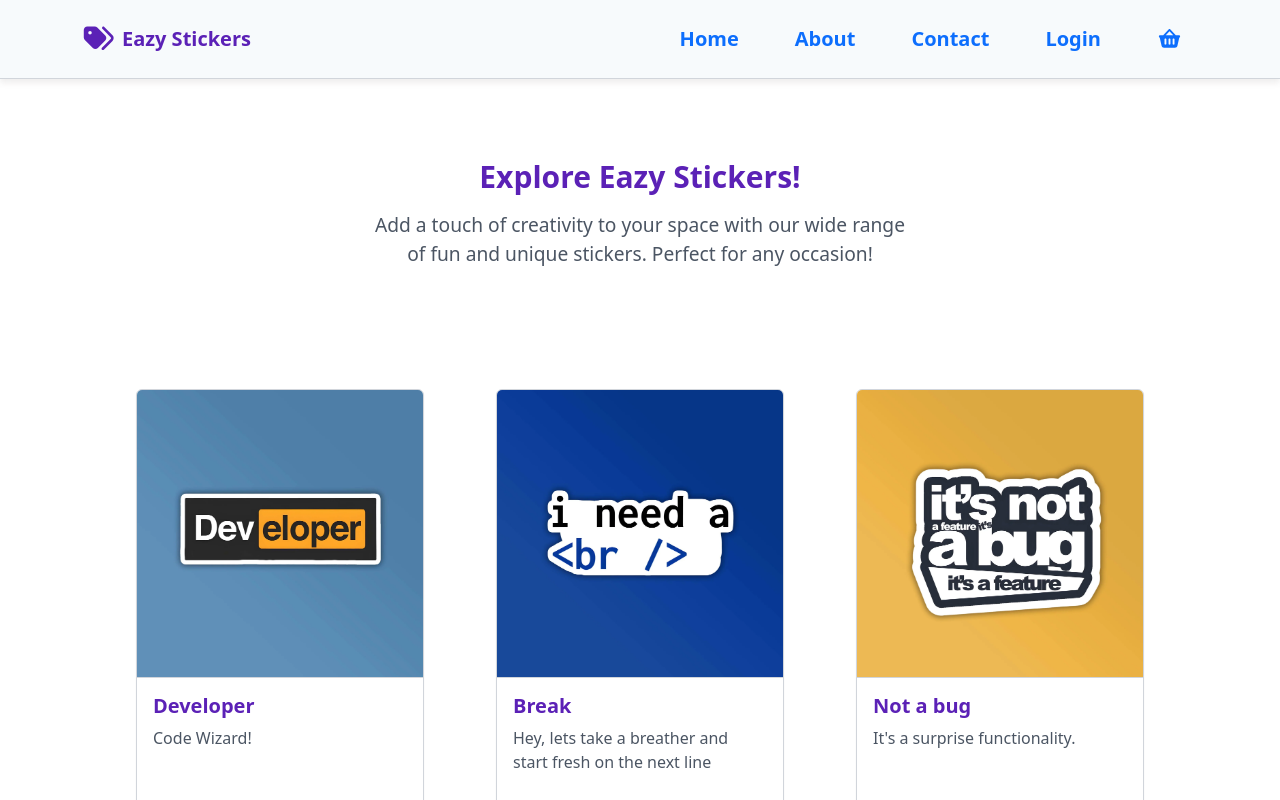
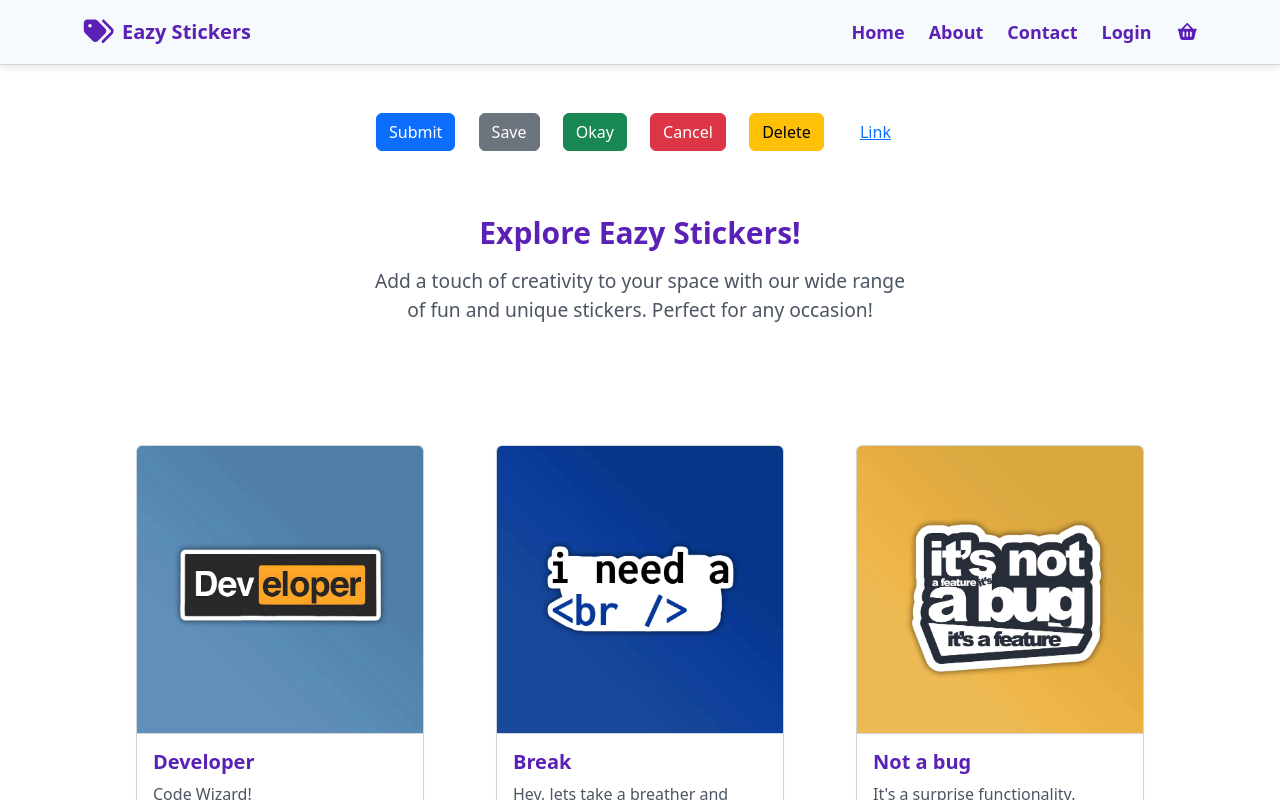
Before and after one commit to devcarlosdaniel0/fullstack-react-springboot-course, a React (Vite) app in the folder section4/eazystore-ui/: page / in a window 1280 px wide. Shown: the top 800 px of the page. Built offline with nearby package versions, Linux system fonts and the light colour scheme.

Commit message:
Bootstrap buttons

```diff
--- /dev/null
+++ b/section4/eazystore-ui/src/components/BootstrapButton.jsx
@@ -0,0 +1,7 @@
+import React from 'react'
+
+export default function BootstrapButton({text, type}) {
+  return (
+    <button className={`btn btn-${type}`}>{text}</button>
+  )
+}
--- a/section4/eazystore-ui/src/components/Header.jsx
+++ b/section4/eazystore-ui/src/components/Header.jsx
@@ -10,30 +10,30 @@ export default function Header() {
           <span className="brand-title">Eazy Stickers</span>
         </a>
 
-        <nav className="nav">
+        <nav className="eazynav">
           <ul>
             <li>
-              <a href="/" className="nav-link">
+              <a href="/" className="navLink">
                 Home
               </a>
             </li>
             <li>
-              <a href="/about" className="nav-link">
+              <a href="/about" className="navLink">
                 About
               </a>
             </li>
             <li>
-              <a href="/contact" className="nav-link">
+              <a href="/contact" className="navLink">
                 Contact
               </a>
             </li>
             <li>
-              <a href="/login" className="nav-link">
+              <a href="/login" className="navLink">
                 Login
               </a>
             </li>
             <li>
-              <a href="/cart" className="nav-link">
+              <a href="/cart" className="navLink">
                 <FontAwesomeIcon icon={faShoppingBasket} />
               </a>
             </li>
--- a/section4/eazystore-ui/src/components/Home.jsx
+++ b/section4/eazystore-ui/src/components/Home.jsx
@@ -3,14 +3,15 @@ import PageHeading from "./PageHeading";
 import ProductListings from "./ProductListings";
 import products from "../data/Products";
 import EazyButton from "./EazyButton";
-
-const h1Styling = {
-  textAlign: "center",
-  color: "#333",
-};
+import BootstrapButton from "./BootstrapButton";
 
 export default function Home() {
   const isActive = Math.random() > 0.5;
+
+  const h1Styling = {
+    textAlign: "center",
+    color: "#333",
+  };
 
   return (
     <>
@@ -23,6 +24,16 @@ export default function Home() {
       {/*<h1 className="my-heading">Demo of global CSS from Home</h1>*/}
 
       <div className="home-container">
+        <div className="container col-6">
+          <BootstrapButton text={"Submit"} type={"primary"}/>
+          <BootstrapButton text={"Save"} type={"secondary"}/>
+          <BootstrapButton text={"Okay"} type={"success"}/>
+          <BootstrapButton text={"Cancel"} type={"danger"}/>
+          <BootstrapButton text={"Delete"} type={"warning"}/>
+          <BootstrapButton text={"Link"} type={"link"}/>
+        </div>
+
+
         <PageHeading title="Explore Eazy Stickers!">
           Add a touch of creativity to your space with our wide range of fun and
           unique stickers. Perfect for any occasion!
--- a/section4/eazystore-ui/src/index.css
+++ b/section4/eazystore-ui/src/index.css
@@ -71,7 +71,7 @@ body {
     color: var(--primary-color);
 }
 
-.nav {
+.eazynav {
     display: none;
     position: absolute;
     top: 100%;
@@ -82,11 +82,11 @@ body {
     z-index: 10;
 }
 
-.nav.open {
+.eazynav.open {
     display: block;
 }
 
-.nav ul {
+.eazynav ul {
     list-style: none;
     margin: 0;
     padding: 0;
@@ -95,7 +95,7 @@ body {
 }
 
 @media (min-width: 1024px) {
-    .nav {
+    .eazynav {
         display: flex;
         position: static;
         width: auto;
@@ -104,7 +104,7 @@ body {
     }
 }
 
-.nav-link {
+.navLink {
     display: block;
     text-align: center;
     font-size: 18px;
@@ -114,7 +114,7 @@ body {
     transition: color 0.3s ease;
 }
 
-.nav-link:hover {
+.navLink:hover {
     color: var(--hover-color);
 }
 
```
